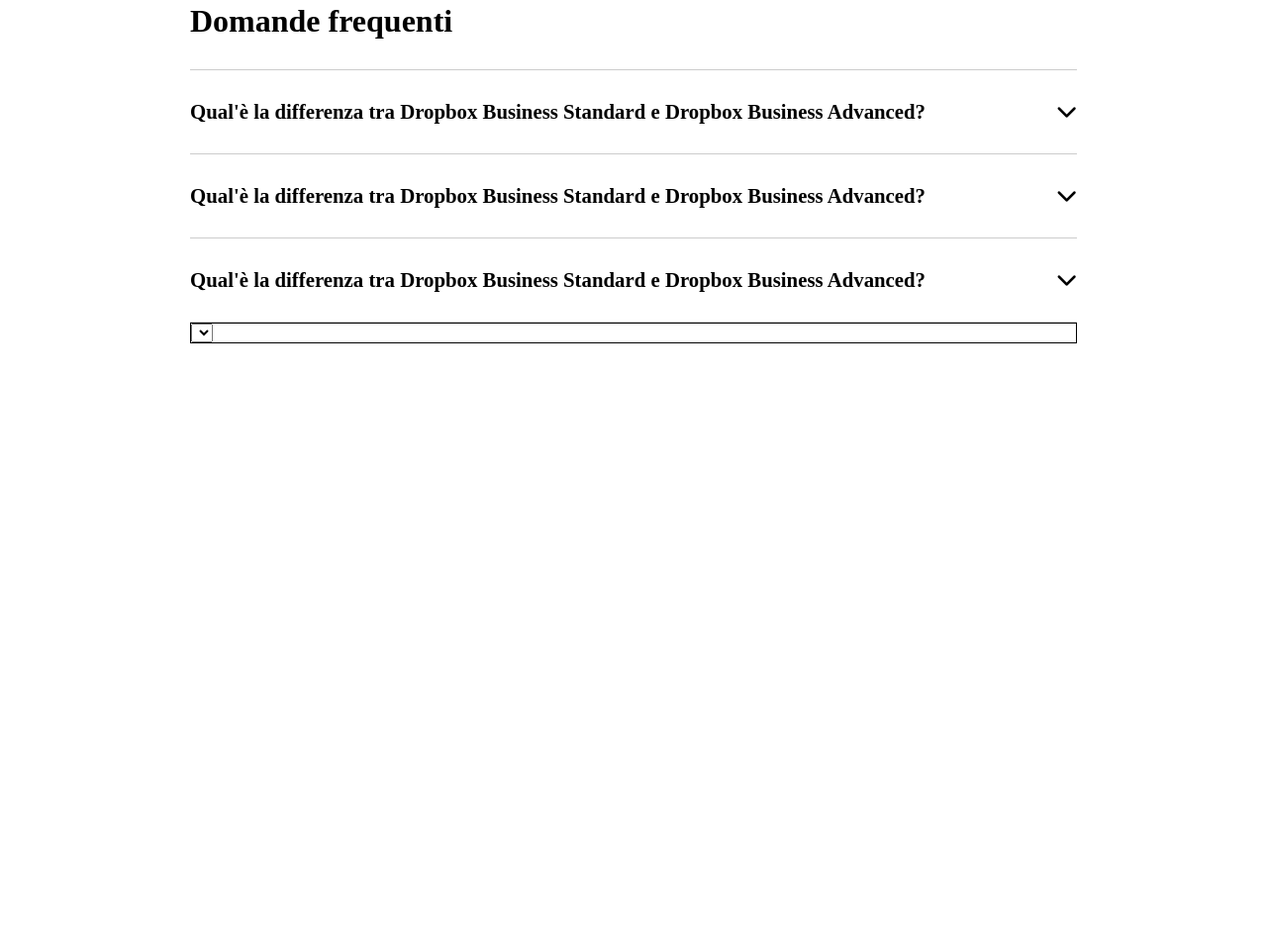
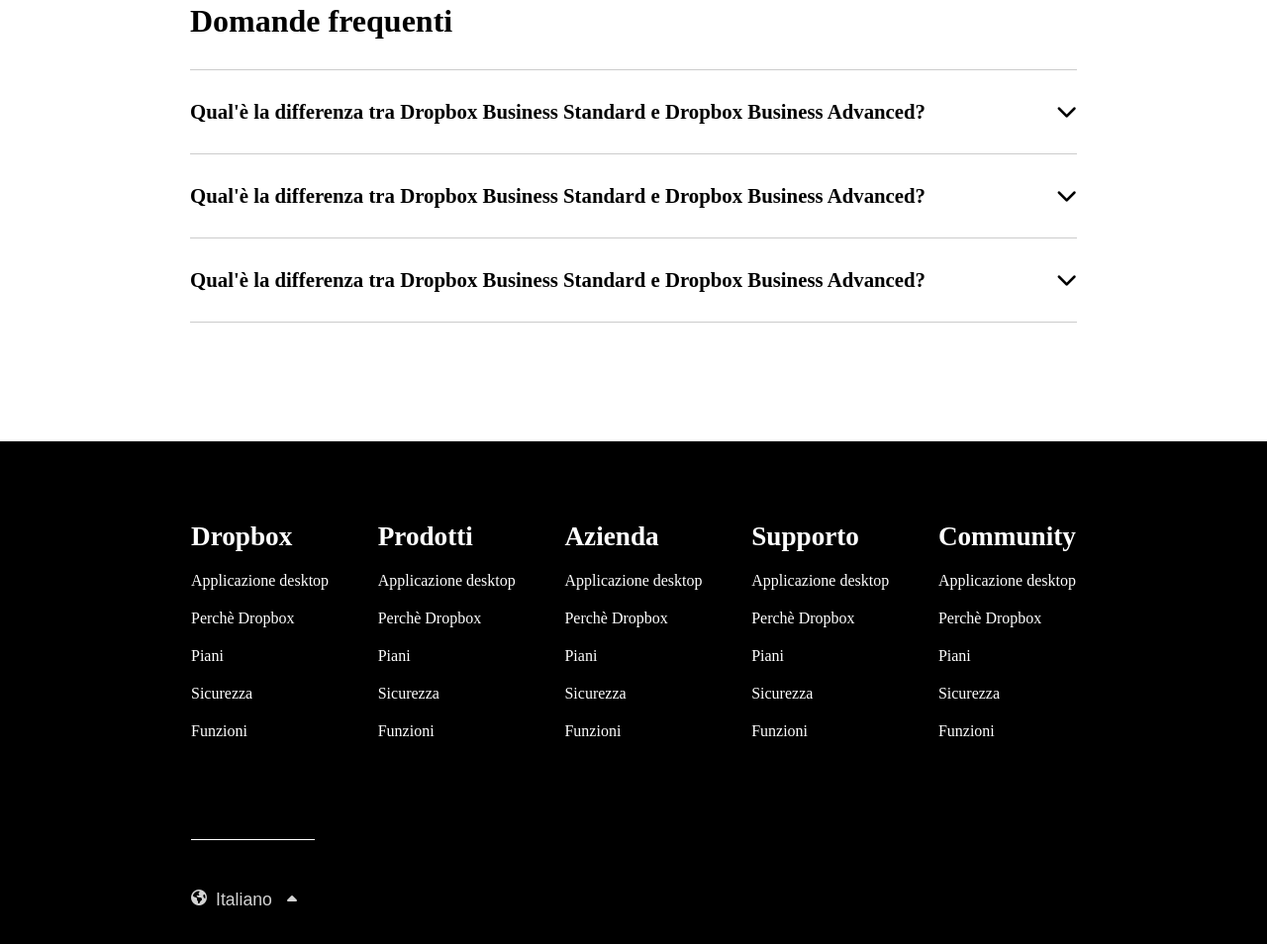
Before and after one commit to alexraduca01/htmlcss-dropbox, a plain HTML site: page index.html in a window 1280 px wide. Shown: the part 5358-6312 px from the top of the page at 99% size. Before the commit the page ends 5705 px from the top, so only its background shows below. Drawn offline with Linux system fonts and the light colour scheme.

Commit message:
finished footer

```diff
--- a/css/style.css
+++ b/css/style.css
@@ -57,6 +57,9 @@
 }
 .txt-color {
     color: var(--bg-second);
+}
+.txt-white {
+    color: white;
 }
 
 /* utility */
@@ -333,6 +336,7 @@ summary {
     font-size: 1.3em;
     font-weight: bold;
     list-style: none;
+    cursor: pointer;
 }
 .third-line {
     width: 100%;
@@ -341,6 +345,39 @@ summary {
 .chevron {
     position: absolute;
     right: 0;
+}
+
+/* main */
+
+/* footer */
+
+footer {
+    width: 100%;
+    background-color: var(--box-bg);
+    padding: 60px 0;
+}
+.top-footer > ul > li {
+    margin-top: 20px;
+}
+.fourth-line {
+    border-top: 1px solid white;
+    width: 125px;
+    margin-top: 100px;
+    margin-bottom: 50px;
+}
+select{
+    margin-left: 5px;
+    font-size: 1.1em;
+    color: lightgray;
+    background: none;
+    border: none;
+    -webkit-appearance: none;
+}
+option {
+    color: black;
+}
+.earth {
+    transform: translateY(-0.1em);
 }
 
 /* flex */
--- a/index.html
+++ b/index.html
@@ -296,76 +296,78 @@
                 <div class="third-line mt-30"></div>
                     <details>
                         <summary>Qual'è la differenza tra Dropbox Business Standard e Dropbox Business Advanced? <span class="chevron"><i class="fa-solid fa-chevron-down"></i></span></summary>
-                        <p class="mt-30">Lorem ipsum dolor sit amet consectetur adipisicing elit. Modi a facere consectetur illo molestias deserunt labore assumenda, non beatae eos consequatur pariatur animi perspiciatis placeat soluta vero ab ducimus harum!</p>
+                        <p class="mt-30">Lorem ipsum dolor sit amet consectetur adipisicing elit. Modi a facere consectetur illo molestias deserunt labore assumenda, non beatae eos consequatur pariatur animi perspiciatis placeat soluta vero ab ducimus harum! lorem Lorem ipsum dolor sit amet consectetur, adipisicing elit. Voluptatibus blanditiis, ab voluptatum eos, fuga itaque architecto dolor rem omnis earum quis pariatur asperiores hic? Amet accusamus debitis iusto voluptas alias sunt repudiandae, tempore quo, at corporis voluptates atque ipsam deserunt rerum quasi harum laborum. Rem pariatur beatae ex commodi fuga.</p>
                     </details>
                 <div class="third-line"></div>
                 <details>
                     <summary>Qual'è la differenza tra Dropbox Business Standard e Dropbox Business Advanced? <span class="chevron"><i class="fa-solid fa-chevron-down"></i></span></summary>
-                    <p class="mt-30">Lorem ipsum dolor sit amet consectetur adipisicing elit. Modi a facere consectetur illo molestias deserunt labore assumenda, non beatae eos consequatur pariatur animi perspiciatis placeat soluta vero ab ducimus harum!</p>
+                    <p class="mt-30">Lorem ipsum dolor sit amet consectetur adipisicing elit. Modi a facere consectetur illo molestias deserunt labore assumenda, non beatae eos consequatur pariatur animi perspiciatis placeat soluta vero ab ducimus harum! Lorem ipsum dolor sit amet consectetur adipisicing elit. Quaerat suscipit labore rerum ex optio amet deserunt quo distinctio velit illo autem consequuntur perferendis sed iusto qui dolore, quisquam ipsam veritatis minus totam adipisci id. Aliquam assumenda architecto nulla nesciunt dolores debitis, ratione consequuntur sed fugit necessitatibus, a doloremque eos voluptates!</p>
                 </details>
                 <div class="third-line"></div>
                 <details>
                     <summary>Qual'è la differenza tra Dropbox Business Standard e Dropbox Business Advanced? <span class="chevron"><i class="fa-solid fa-chevron-down"></i></span></summary>
-                    <p class="mt-30">Lorem ipsum dolor sit amet consectetur adipisicing elit. Modi a facere consectetur illo molestias deserunt labore assumenda, non beatae eos consequatur pariatur animi perspiciatis placeat soluta vero ab ducimus harum!</p>
+                    <p class="mt-30">Lorem ipsum dolor sit amet consectetur adipisicing elit. Modi a facere consectetur illo molestias deserunt labore assumenda, non beatae eos consequatur pariatur animi perspiciatis placeat soluta vero ab ducimus harum! Lorem ipsum dolor sit amet consectetur adipisicing elit. Accusamus, eaque nesciunt labore doloribus modi molestiae in quisquam aut rem, fuga debitis ratione eos at maiores cum hic, pariatur porro quod error dignissimos facere nihil! Hic, officiis! Earum assumenda expedita autem, voluptates iure recusandae magnam, praesentium iste, aperiam temporibus facilis inventore!</p>
                 </details>
                 <div class="third-line"></div>
             </div>
 
         </main>
 
-        <footer>
+        <footer class="section-top-margin">
 
             <div class="container debug">
 
-                <div class="top-footer">
+                <div class="top-footer justify-space-between">
                     <ul>
-                        <li></li>
-                        <li></li>
-                        <li></li>
-                        <li></li>
-                        <li></li>
-                        <li></li>
+                        <li class="txt-white"><h3>Dropbox</h3></li>
+                        <li><a class="no-text-decoration txt-white" href="#">Applicazione desktop</a></li>
+                        <li><a class="no-text-decoration txt-white" href="#">Perchè Dropbox</a></li>
+                        <li><a class="no-text-decoration txt-white" href="#piani">Piani</a></li>
+                        <li><a class="no-text-decoration txt-white" href="#">Sicurezza</a></li>
+                        <li><a class="no-text-decoration txt-white" href="#">Funzioni</a></li>
                     </ul>
                     <ul>
-                        <li></li>
-                        <li></li>
-                        <li></li>
-                        <li></li>
-                        <li></li>
-                        <li></li>
+                        <li class="txt-white"><h3>Prodotti</h3></li>
+                        <li><a class="no-text-decoration txt-white" href="#">Applicazione desktop</a></li>
+                        <li><a class="no-text-decoration txt-white" href="#">Perchè Dropbox</a></li>
+                        <li><a class="no-text-decoration txt-white" href="#piani">Piani</a></li>
+                        <li><a class="no-text-decoration txt-white" href="#">Sicurezza</a></li>
+                        <li><a class="no-text-decoration txt-white" href="#">Funzioni</a></li>
                     </ul>
                     <ul>
-                        <li></li>
-                        <li></li>
-                        <li></li>
-                        <li></li>
-                        <li></li>
-                        <li></li>
+                        <li class="txt-white"><h3>Azienda</h3></li>
+                        <li><a class="no-text-decoration txt-white" href="#">Applicazione desktop</a></li>
+                        <li><a class="no-text-decoration txt-white" href="#">Perchè Dropbox</a></li>
+                        <li><a class="no-text-decoration txt-white" href="#piani">Piani</a></li>
+                        <li><a class="no-text-decoration txt-white" href="#">Sicurezza</a></li>
+                        <li><a class="no-text-decoration txt-white" href="#">Funzioni</a></li>
                     </ul>
                     <ul>
-                        <li></li>
-                        <li></li>
-                        <li></li>
-                        <li></li>
-                        <li></li>
-                        <li></li>
+                        <li class="txt-white"><h3>Supporto</h3></li>
+                        <li><a class="no-text-decoration txt-white" href="#">Applicazione desktop</a></li>
+                        <li><a class="no-text-decoration txt-white" href="#">Perchè Dropbox</a></li>
+                        <li><a class="no-text-decoration txt-white" href="#piani">Piani</a></li>
+                        <li><a class="no-text-decoration txt-white" href="#">Sicurezza</a></li>
+                        <li><a class="no-text-decoration txt-white" href="#">Funzioni</a></li>
                     </ul>
                     <ul>
-                        <li></li>
-                        <li></li>
-                        <li></li>
-                        <li></li>
-                        <li></li>
-                        <li></li>
+                        <li class="txt-white"><h3>Community</h3></li>
+                        <li><a class="no-text-decoration txt-white" href="#">Applicazione desktop</a></li>
+                        <li><a class="no-text-decoration txt-white" href="#">Perchè Dropbox</a></li>
+                        <li><a class="no-text-decoration txt-white" href="#piani">Piani</a></li>
+                        <li><a class="no-text-decoration txt-white" href="#">Sicurezza</a></li>
+                        <li><a class="no-text-decoration txt-white" href="#">Funzioni</a></li>
                     </ul>
                 </div>
-
+                <div class="fourth-line"></div>
                 <div class="bottom-footer">
+                    <i class="fa-solid earth fa-earth-americas" style="color: #D3D3D3;"></i>
                     <select name="languages" id="languages">
-                        <option value=""></option>
-                        <option value=""></option>
-                        <option value=""></option>
+                        <option value="italian">Italiano </option>
+                        <option value="english">English</option>
+                        <option value="french">Français</option>
                     </select>
+                    <i class="fa-solid fa-caret-up" style="color: #D3D3D3;"></i>
                 </div>
 
             </div>
```
